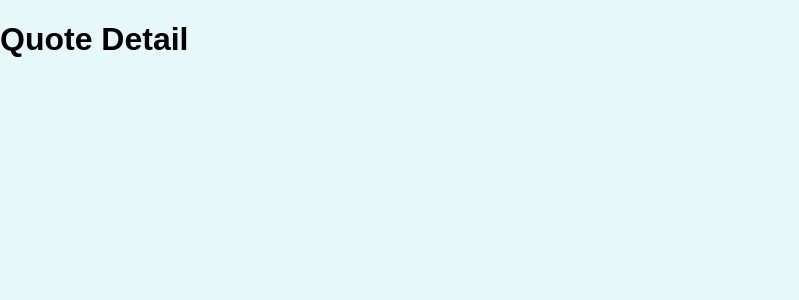
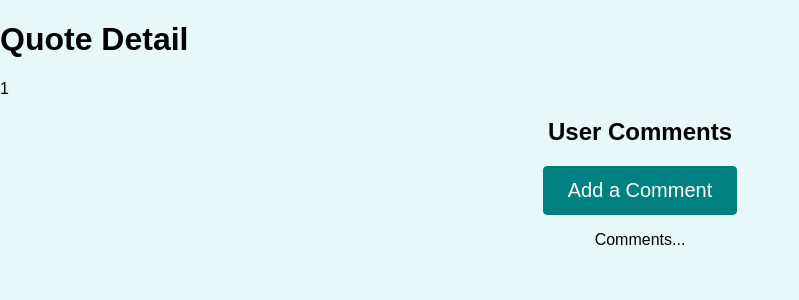
Before and after one commit to Mshihan/React_Quote_App, a React (Create React App) app: page /quotes/1/comments in a window 1280 px wide. Shown: the top 300 px of the page, without its empty margins (0-799 px from the left). Built offline with nearby package versions, Linux system fonts and the light colour scheme.

Commit message:
Nested Router Implementation

```diff
--- a/src/App.js
+++ b/src/App.js
@@ -8,9 +8,9 @@ function App() {
     <div>
       <Switch>
         <Route path="/" exact>
-          <Redirect to="/quote" />
+          <Redirect to="/quotes" />
         </Route>
-        <Route path="/quote" exact>
+        <Route path="/quotes" exact>
           <AllQuotes />
         </Route>
         <Route path="/quotes/:quoteId">
--- a/src/Pages/QuoteDetail.js
+++ b/src/Pages/QuoteDetail.js
@@ -1,5 +1,20 @@
+import { Route, useParams } from "react-router";
+import Comments from "../components/comments/Comments";
+
 const QuoteDetail = () => {
-  return <h1>Quote Detail</h1>;
+  const params = useParams();
+  return (
+    <>
+      <h1>Quote Detail</h1>
+      <p>{params.quoteId}</p>
+      {/* <Route path={`/quotes/${params.quoteId}/comments`}>
+        <Comments />
+      </Route> */}
+      <Route path="/quotes/:quoteId/comments">
+        <Comments />
+      </Route>
+    </>
+  );
 };
 
 export default QuoteDetail;
```
